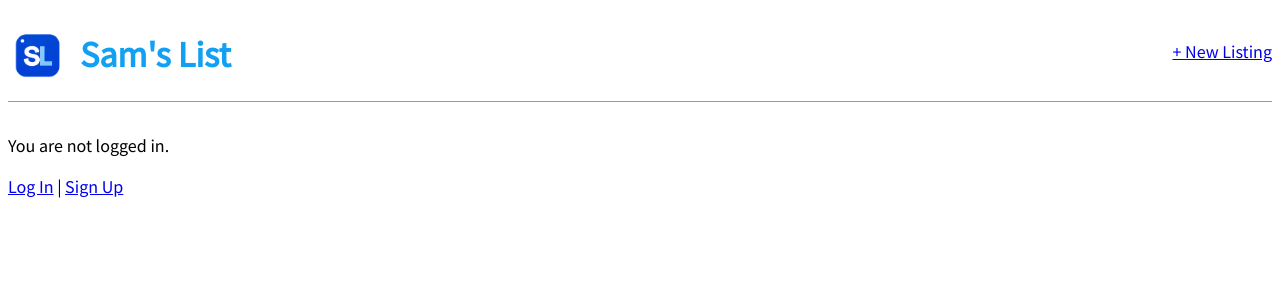
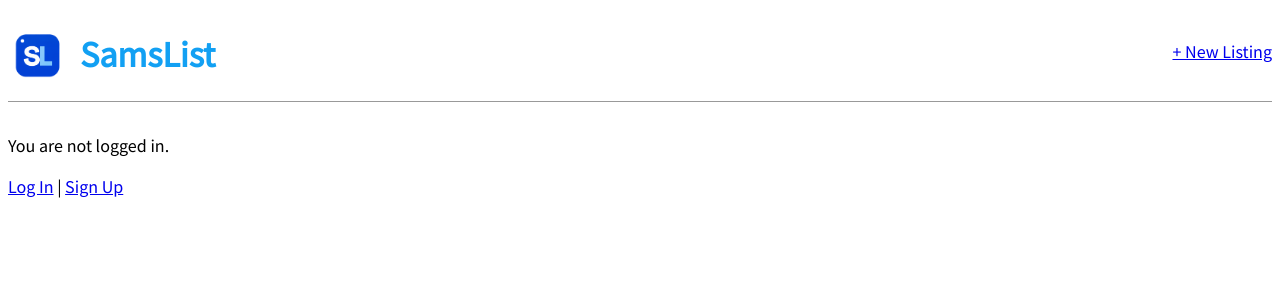
Before and after one commit to samuelpenney/SamsList, a Django app: page / in a window 1280 px wide. Shown: the top 300 px of the page. Run offline with Django 5.2, Linux system fonts and the light colour scheme; data that the repository does not hold is empty.

Commit message:
small changes

```diff
--- a/DjangoProject/templates/base.html
+++ b/DjangoProject/templates/base.html
@@ -11,7 +11,7 @@
     <header>
       <div class="nav-left">
         <img src="{% static '/images/slogo.png' %}" alt="SL Logo" width="60">
-        <h1><a href="{% url 'home' %}">Sam's List</a></h1>
+        <h1><a href="{% url 'home' %}">SamsList</a></h1>
       </div>
       <div class="nav-right">
         <a href="{% url 'post_new' %}">+ New Listing</a>
```
